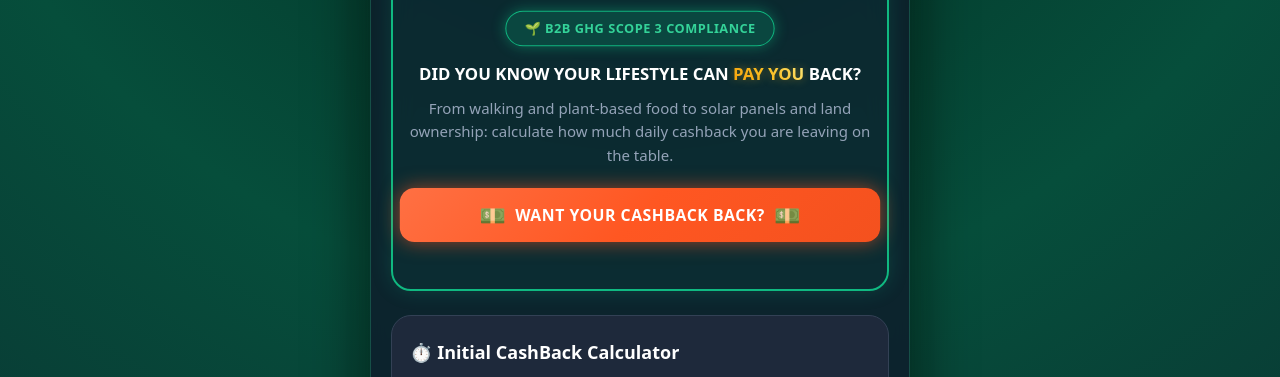
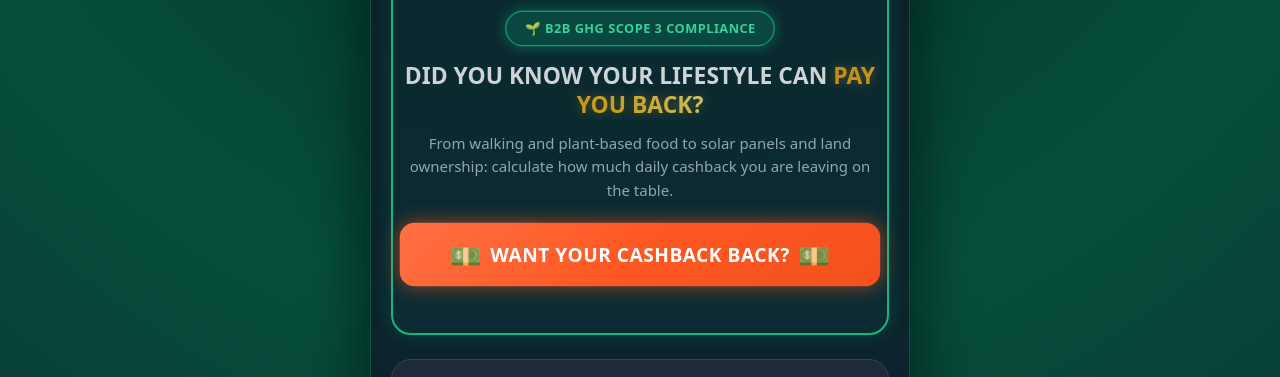
Before and after one commit to architettonausicaasiciliano-sudo/CarbonCredit-CashBack, a website: page public/index.html in a window 1280 px wide. Shown: the part 416-793 px from the top of the page. Drawn offline with Linux system fonts and the light colour scheme.

Commit message:
Ingrandite le scritte subheadline e CTA con animazione blink su DID YOU KNOW

```diff
--- a/public/css/style.css
+++ b/public/css/style.css
@@ -755,3 +755,39 @@
     50% { transform: scale(1.05); box-shadow: 0 0 20px rgba(16, 185, 129, 0.7); background: rgba(16, 185, 129, 0.3); }
     100% { transform: scale(1); box-shadow: 0 0 10px rgba(16, 185, 129, 0.3); }
 }
+/* Sub-headline più grande e pulsante/blink */
+.hero-subheadline {
+    color: #ffffff;
+    font-size: 1.35rem; /* Dimensione maggiorata (prima era 1.05rem) */
+    font-weight: 800;
+    margin: 14px 0;
+    text-transform: uppercase;
+    line-height: 1.3;
+}
+
+.pulse-subheadline {
+    animation: subheadlineBlinkPulse 2s infinite ease-in-out;
+    display: block;
+}
+
+@keyframes subheadlineBlinkPulse {
+    0% {
+        transform: scale(1);
+        opacity: 1;
+    }
+    50% {
+        transform: scale(1.06); /* Ingrandimento */
+        opacity: 0.8;           /* Effetto blink */
+    }
+    100% {
+        transform: scale(1);
+        opacity: 1;
+    }
+}
+
+/* Scritta all'interno del pulsante CTA arancione (WANT YOUR CASHBACK BACK?) più grande */
+.btn-cta-giant {
+    font-size: 1.15rem !important; /* Dimensione maggiorata per la scritta WANT YOUR CASHBACK BACK? */
+    font-weight: 900 !important;
+    padding: 18px 20px !important;
+}
--- a/public/index.html
+++ b/public/index.html
@@ -32,9 +32,10 @@
                     </div>
 
                     <!-- SUB-HEADLINE -->
-                    <h3 class="hero-subheadline">
-                        DID YOU KNOW YOUR LIFESTYLE CAN <span class="highlight-gold">PAY YOU</span> BACK?
-                    </h3>
+<!-- SUB-HEADLINE (INGRANDITA E ANIMATA) -->
+<h3 class="hero-subheadline pulse-subheadline">
+    DID YOU KNOW YOUR LIFESTYLE CAN <span class="highlight-gold">PAY YOU BACK?</span>
+</h3>
 
                     <p class="hero-description">
                         From walking and plant-based food to solar panels and land ownership: calculate how much daily cashback you are leaving on the table.
```
